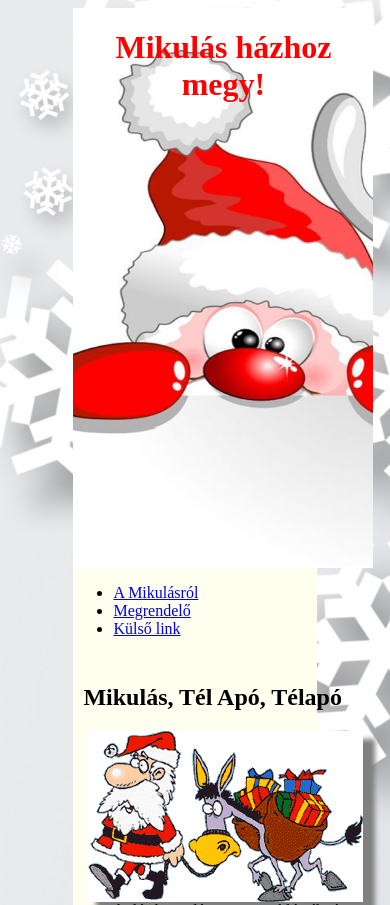
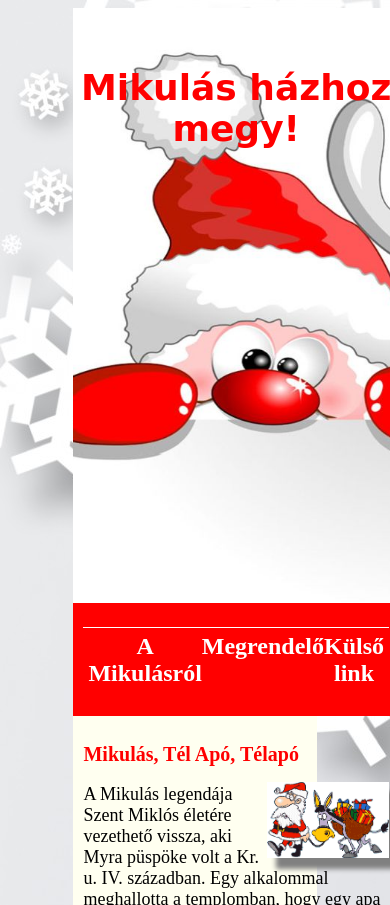
Before and after one commit to MartinKalita/mikulas, a plain HTML site: page index.html in a window 390 px wide. Shown: the top 905 px of the page. Drawn offline with Linux system fonts and the light colour scheme.

Commit message:
reszponziv menu rendben

```diff
--- a/css/style.css
+++ b/css/style.css
@@ -1,6 +1,7 @@
 body {
     background-image: url(../img/hatter.jpg);
     background-attachment: fixed;
+    font-size: 18px;
 }
 #wrapper {
     display: grid;
@@ -22,9 +23,16 @@ header {
     background-image: url(../img/fejlec.jpg);
     height: 560px;
     background-size: cover;
+    font-family: cursive;
+    padding-top: 35px;
 }
 nav {
     grid-area: nav;
+    background-color: red;
+    padding-right: 10px;
+    padding-left: 10px;
+    font-size: 24px;
+    font-weight: bold;
 }
 aside {
     grid-area: aside;
@@ -35,6 +43,9 @@ article {
 }
 footer {
     grid-area: footer;
+    background-color: red;
+    color: white;
+    text-align: center;
 }
 
 aside img {
@@ -44,5 +55,44 @@ aside img {
 #szovegben {
     float: right;
     margin-left: 5px;
-    box-shadow: 10px 10px 5px 2px grey;
+    box-shadow: 10px 10px 5px 1px grey;
+    max-width: 40%;
 }
+
+ul {
+    display: grid;
+    grid-template-columns: 1fr 1fr 1fr;
+    list-style-type: none;
+    padding: 5px;
+    text-align: center;
+    border-top: 1px white solid;
+}
+
+li a {
+    text-decoration: none;
+    color: white;
+    margin: 0 auto;
+}
+
+.sub {
+    color: red;
+    font-size: 20px;
+}
+
+@media all and (max-width: 600px) {
+    #wrapper {
+        display: grid;
+        grid-template-columns: 1fr 5fr;
+        grid-template-areas:
+        "header "
+        "nav "
+        "article"
+        "footer";
+        width: 65%;
+        margin: 0 auto;
+        background-color: ivory;
+    }
+    aside {
+        grid-area: none;
+    }
+}
--- a/index.html
+++ b/index.html
@@ -25,10 +25,9 @@
                 <img src="img/mik2.jpg" alt="mik2">
             </aside>
             <article>
-                <h2>Mikulás, Tél Apó, Télapó</h2>
+                <h2 class="sub">Mikulás, Tél Apó, Télapó</h2>
                 <img id="szovegben" src="img/mik3.png" alt=""/>
                 <p>A Mikulás legendája Szent Miklós életére vezethető vissza, aki Myra püspöke volt a Kr. u. IV. században. Egy alkalommal meghallotta a templomban, hogy egy apa hozomány hiányában nem tudja férjhez adni három leányát. Elhatározta, hogy az apjától örökölt pénzének egy részét nekik adja, és abban az évben, decemberben kettő arannyal teli erszényt tett az apa ablakába. Ezt a következő évben ugyanakkor megismételte, hogy minden lány ki tudjon házasodni. A harmadik évben ki szerette volna deríteni az apa, hogy ki a jótevő, hogy megköszönje a nagylelkű adományokat. Miklós azonban azt válaszolta, hogy egyedül Istennek tartoznak hálával, neki nem. Miklós püspök nevéhez egyébként sok másik csoda köthető, például a három halálra ítélt férfi megmentése, vagy a tengeri vihar lecsendesítése. Halála pont december 6-án következett be, így a katolikus egyház ezt a napot választotta a Mikulás ünnepnapjává. Szent Miklós a gyermekek és a diákok védőszentje, Magyarországon pedig Kecskemét város védelmezője.</p>
-                <p>A Rákosi-diktatúra vallásellenessége miatt az orosz Fagy Apó tükör fordítását a Télapó kifejezést vettük át. Egyes – főleg germán – feltételezések szerint a Tél Apó vagy Fagy Apó Odin főisten elhíresült változata. Az isten kettőssége, jó és rossz szokása mutatkozik meg december 6-án, hiszen ajándékot visz a jó gyerekeknek, a rosszaknak pedig virgácsot vagy szenet. A néphagyomány szerint a gyerekek Odin lovának répát és zabot tettek ki, később ez a szokás alakult át a Mikulásnak szánt kekszre és tejre.</p>
             </article>
             <footer>
                 <p>&copy; Minden jog fenntartva!</p>
```
